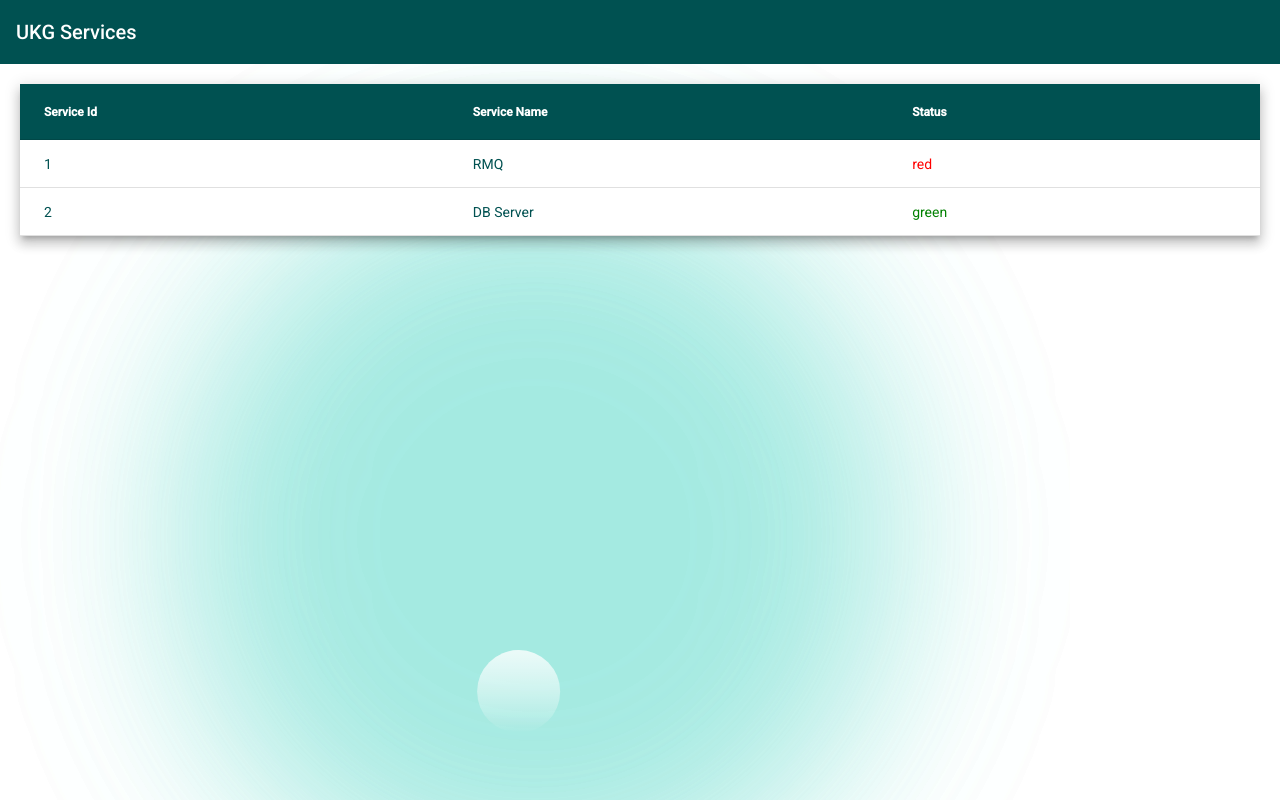
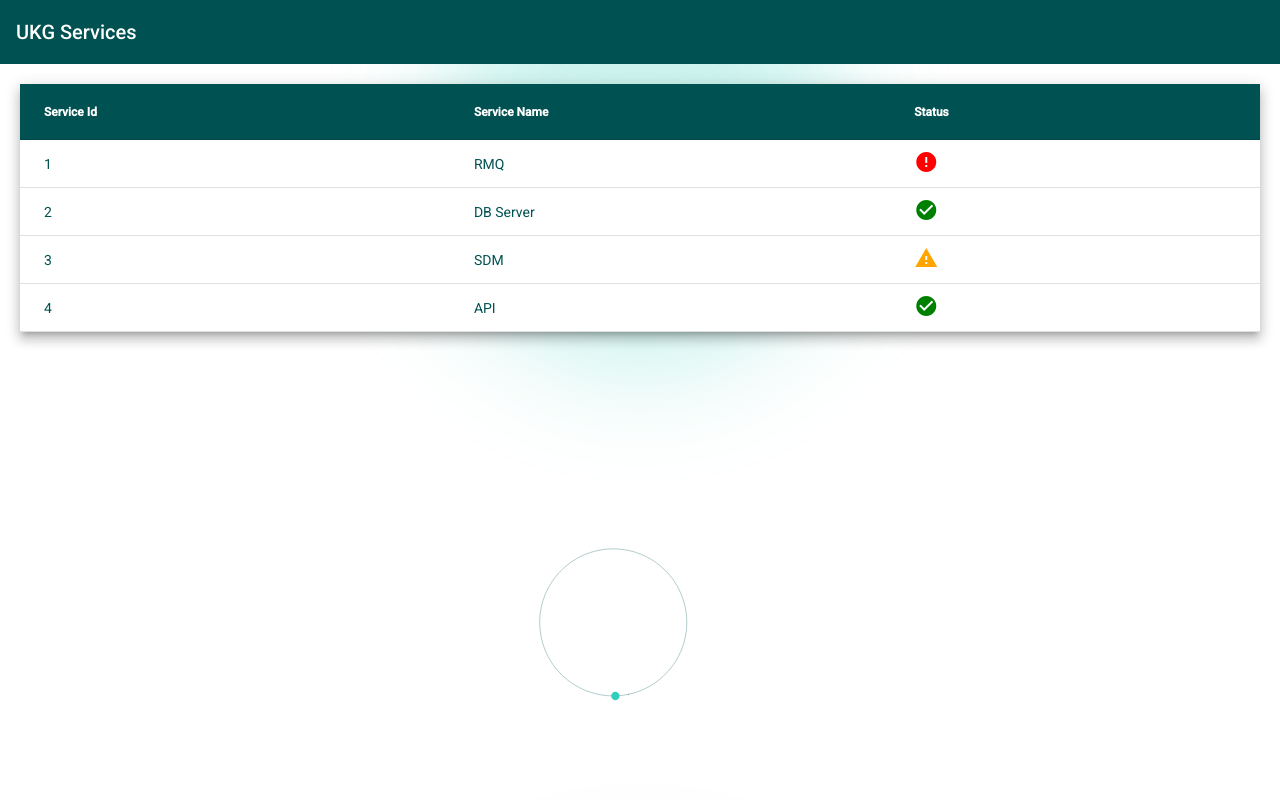
Before and after one commit to sumitbhutani14/ServicesDashboard, an Angular app: page / in a window 1280 px wide. Built offline with nearby package versions, Linux system fonts and the light colour scheme; data requests are answered from the project's data file.

Commit message:
some changes

```diff
--- a/db.json
+++ b/db.json
@@ -17,6 +17,24 @@
         { "key": "cpu", "value": "green" },
         { "key": "memory", "value": "green" }
       ]
+    },
+    {
+      "id": 3,
+      "name": "SDM",
+      "status": "orange",
+      "details": [
+        { "key": "cpu", "value": "amber" },
+        { "key": "memory", "value": "green" }
+      ]
+    },
+    {
+      "id": 4,
+      "name": "API",
+      "status": "green",
+      "details": [
+        { "key": "cpu", "value": "green" },
+        { "key": "memory", "value": "green" }
+      ]
     }
   ]
 }
--- a/src/app/all-students/all-students.component.html
+++ b/src/app/all-students/all-students.component.html
@@ -21,7 +21,7 @@
       </ng-container> -->
       <ng-container matColumnDef="status">
         <th mat-header-cell *matHeaderCellDef>Status</th>
-        <td mat-cell *matCellDef="let element" [ngStyle]="{'color': element.status}">{{ element.status }}</td>
+        <td mat-cell *matCellDef="let element" [ngStyle]="{'color': element.status}"><mat-icon>{{iconStatusMap[element.status]}}</mat-icon></td>
       </ng-container>
 
       <!-- <ng-container matColumnDef="details">
--- a/src/app/all-students/all-students.component.ts
+++ b/src/app/all-students/all-students.component.ts
@@ -1,6 +1,7 @@
 import { Component, OnInit } from '@angular/core';
 import { Student } from '../student';
 import { StudentsService } from '../students.service';
+import { ServicesService } from '../services.service';
 import { MatDialog } from '@angular/material/dialog';
 import { DeleteDialogStudentComponent } from '../delete-dialog-student/delete-dialog-student.component';
 import { ShowDetailsDialogComponent } from '../show-details-dialog/show-details-dialog.component';
@@ -26,9 +27,16 @@
     'cpu',
     'memory'
   ];
+  iconStatusMap = {
+    'red': 'error',
+    'green': 'check_circle',
+    'orange': 'warning'
+  }
+  iconName='error';
 
   constructor(
     private studentService: StudentsService,
+    private servicesService: ServicesService,
     public dialog: MatDialog
   ) {}
 
@@ -37,11 +45,7 @@
   }
 
   get() {
-    /* this.studentService.get().subscribe((data) => {
-      this.allStudentsSource = data;
-    }); */
-
-    this.studentService.getAllServices().subscribe((data) => {
+    this.servicesService.getAllServices().subscribe((data) => {
       if (data) {
         this.allServices = data;
         console.log(this.allServices);
--- a/src/app/app.component.ts
+++ b/src/app/app.component.ts
@@ -6,5 +6,5 @@
   styleUrls: ['./app.component.css']
 })
 export class AppComponent {
-  title = 'ang14-material-ui-crud';
+  title = 'UKG Services';
 }
--- a/src/app/app.module.ts
+++ b/src/app/app.module.ts
@@ -13,13 +13,13 @@
 import { MatInputModule } from '@angular/material/input';
 import { MatCardModule } from '@angular/material/card';
 import { MatSelectModule } from '@angular/material/select';
-import {MatButtonModule} from '@angular/material/button';
+import { MatButtonModule } from '@angular/material/button';
 import { FormsModule } from '@angular/forms';
 import { EditStudentComponent } from './edit-student/edit-student.component';
-import {MatIconModule} from '@angular/material/icon';
+import { MatIconModule } from '@angular/material/icon';
 import { DeleteDialogStudentComponent } from './delete-dialog-student/delete-dialog-student.component';
 import { ShowDetailsDialogComponent } from './show-details-dialog/show-details-dialog.component';
-import {MatDialogModule} from '@angular/material/dialog';
+import { MatDialogModule } from '@angular/material/dialog';
 
 
 @NgModule({
--- /dev/null
+++ b/src/app/services.service.ts
@@ -0,0 +1,42 @@
+import { Injectable } from '@angular/core';
+import { HttpClient } from '@angular/common/http';
+import { Student } from './student';
+import { Service } from './service';
+import { Observable } from 'rxjs';
+
+@Injectable({
+  providedIn: 'root',
+})
+export class ServicesService {
+  constructor(private httpClient: HttpClient) {}
+
+  get(): Observable<Student[]> {
+    return this.httpClient.get<Student[]>('http://localhost:3001/students');
+  }
+
+  getAllServices() {
+    return this.httpClient.get<Service[]>('http://localhost:3001/services');
+  }
+
+  create(payload: Student) {
+    return this.httpClient.post<Student>(
+      'http://localhost:3001/students',
+      payload
+    );
+  }
+
+  getById(id: number): Observable<Student> {
+    return this.httpClient.get<Student>(`http://localhost:3001/students/${id}`);
+  }
+
+  update(payload: Student): Observable<Student> {
+    return this.httpClient.put<Student>(
+      `http://localhost:3001/students/${payload.id}`,
+      payload
+    );
+  }
+
+  delete(id: number) {
+    return this.httpClient.delete(`http://localhost:3001/students/${id}`);
+  }
+}
--- a/src/styles.css
+++ b/src/styles.css
@@ -3,9 +3,19 @@
 html,
 body {
   height: 100%;
+  /* background-image: url("assets/full-bg-right.svg");
+  background-repeat: repeat-y; */
   /* background-image: linear-gradient(306.6928056867816deg, #ffffff, #ffffff, #acebe3, #FFFFFF, #FFFFFF); */
-  background-image: url("assets/full-bg-right.svg");
-  background-repeat: repeat-y;
+  background: repeat-y url("assets/full-bg-right.svg") top -10rem center / 40rem, #fff;
+  background-image: url("assets/full-bg-mobile.svg"), initial;
+  background-position-x: center, initial;
+  background-position-y: top -10rem, initial;
+  background-size: 40rem, initial;
+  background-repeat: repeat-y, initial;
+  background-attachment: initial, initial;
+  background-origin: initial, initial;
+  background-clip: initial, initial;
+  background-color: rgb(255, 255, 255);
 }
 body {
   margin: 0;
--- a/tsconfig.json
+++ b/tsconfig.json
@@ -5,6 +5,7 @@
     "baseUrl": "./",
     "outDir": "./dist/out-tsc",
     "forceConsistentCasingInFileNames": true,
+    "suppressImplicitAnyIndexErrors": true,
     "strict": true,
     "noImplicitOverride": true,
     "noPropertyAccessFromIndexSignature": true,
```
Also changed, not shown: src/assets/full-bg-mobile.svg (added).
